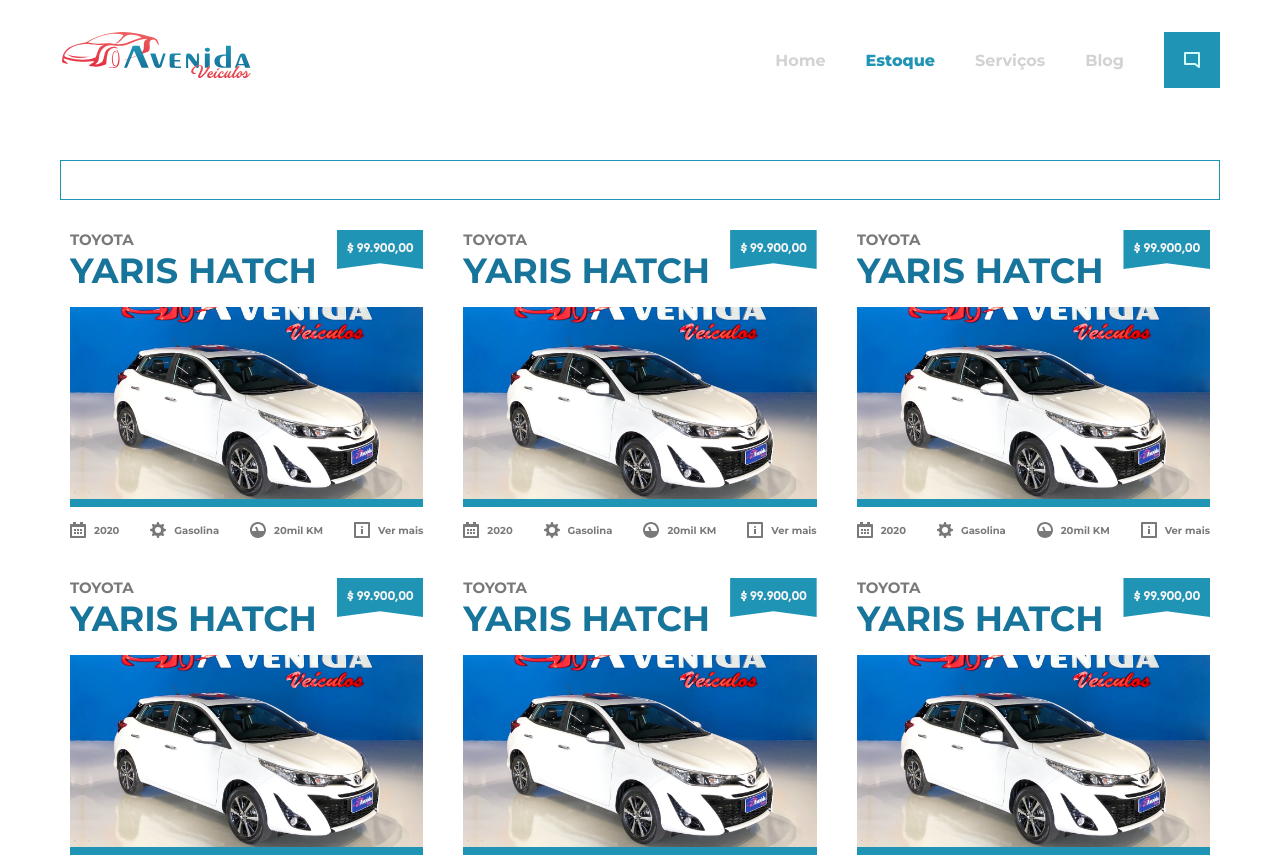
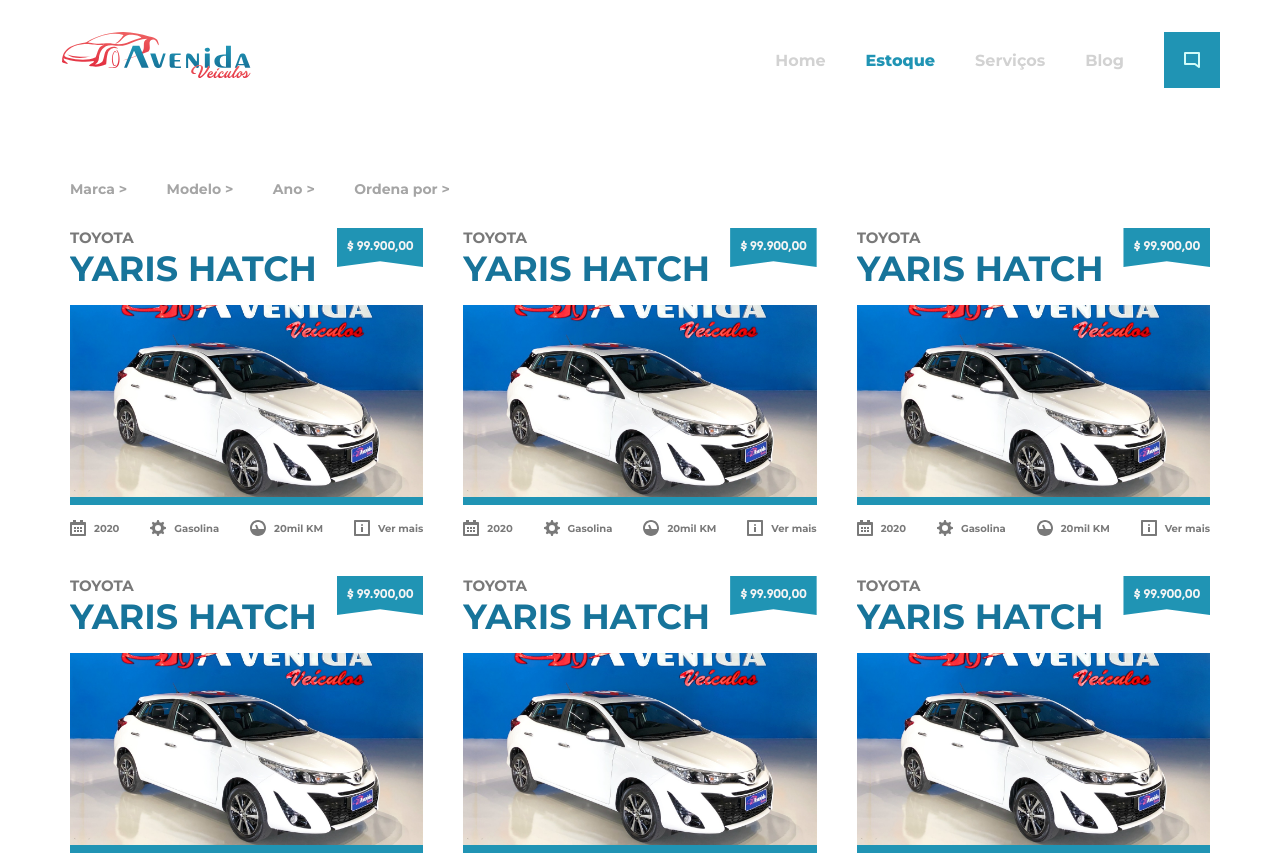
Before and after one commit to VnySrc/yyy, a Nuxt app: page /estoque in a window 1280 px wide. Shown: the top 857 px of the page. Built offline with nearby package versions, Linux system fonts and the light colour scheme.

Commit message:
Estoque filter

```diff
--- a/pages/blog.vue
+++ b/pages/blog.vue
@@ -7,7 +7,7 @@
                 </nuxt-link>
                 <div class="blog_cards_card_title">
                     <h5>Avenida Veículos</h5>
-                    <h4>Conheça a história de sucesso!</h4>
+                    <h4>Conheça nossa história de sucesso!</h4>
                 </div>
             </div>
             <div class="blog_cards_card">
--- a/pages/estoque.vue
+++ b/pages/estoque.vue
@@ -1,6 +1,10 @@
 <template>
 <div class="estoque">
     <div class="estoque_filter">
+        <span>Marca ></span>
+        <span>Modelo ></span>
+        <span>Ano ></span>
+        <span>Ordena por ></span>
     </div>
     <div class="estoque_cards">
         <card />
@@ -25,10 +29,30 @@
         padding: 0 2rem;
     }
 
+    @include md {
+        padding: 2rem 2rem;
+    }
+
     &_filter {
-        height: 4rem;
-        border: solid $p-500 .1rem;
+        display: flex;
+        justify-content: space-between;
         margin: 4rem 0 2rem 0;
+        padding: 0 1rem;
+
+        @include sm-up {
+            width: 40rem;
+        }
+
+        span {
+            font-size: 1.4rem;
+            font-weight: bold;
+            color: $gray-400;
+            cursor: pointer;
+
+            &:hover {
+                color: $p-500;
+            }
+        }
     }
 
     &_cards {
--- a/pages/index.vue
+++ b/pages/index.vue
@@ -10,7 +10,7 @@
                 </nuxt-link>
                 <div class="blog_cards_card_title">
                     <h5>Avenida Veículos</h5>
-                    <h4>Conheça a história de sucesso!</h4>
+                    <h4>Conheça nossa história de sucesso!</h4>
                 </div>
             </div>
             <div class="blog_cards_card">
@@ -19,7 +19,7 @@
                 </nuxt-link>
                 <div class="blog_cards_card_title">
                     <h5>Avenida Veículos</h5>
-                    <h4>Conheça a história de sucesso!</h4>
+                    <h4>Conheça nossa história de sucesso!</h4>
                 </div>
             </div>
             <div class="blog_cards_card">
@@ -28,7 +28,7 @@
                 </nuxt-link>
                 <div class="blog_cards_card_title">
                     <h5>Avenida Veículos</h5>
-                    <h4>Conheça a história de sucesso!</h4>
+                    <h4>Conheça nossa história de sucesso!</h4>
                 </div>
             </div>
         </div>
```
